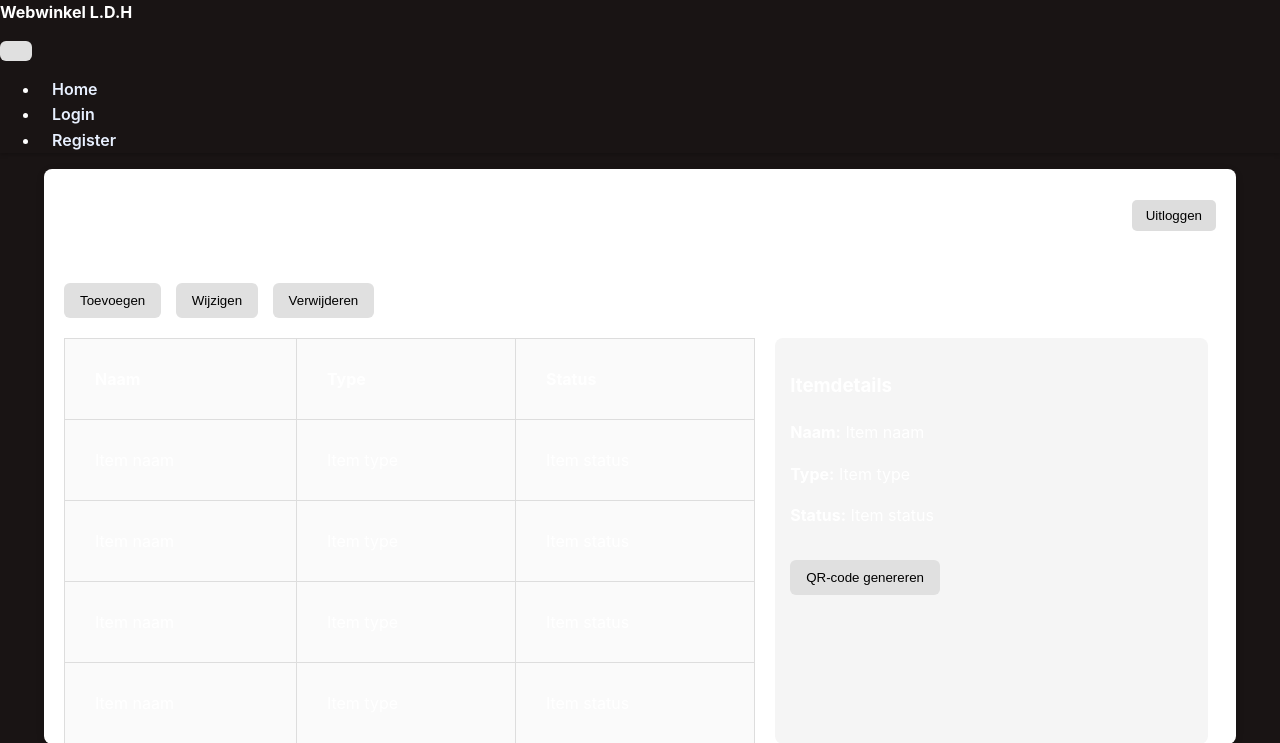
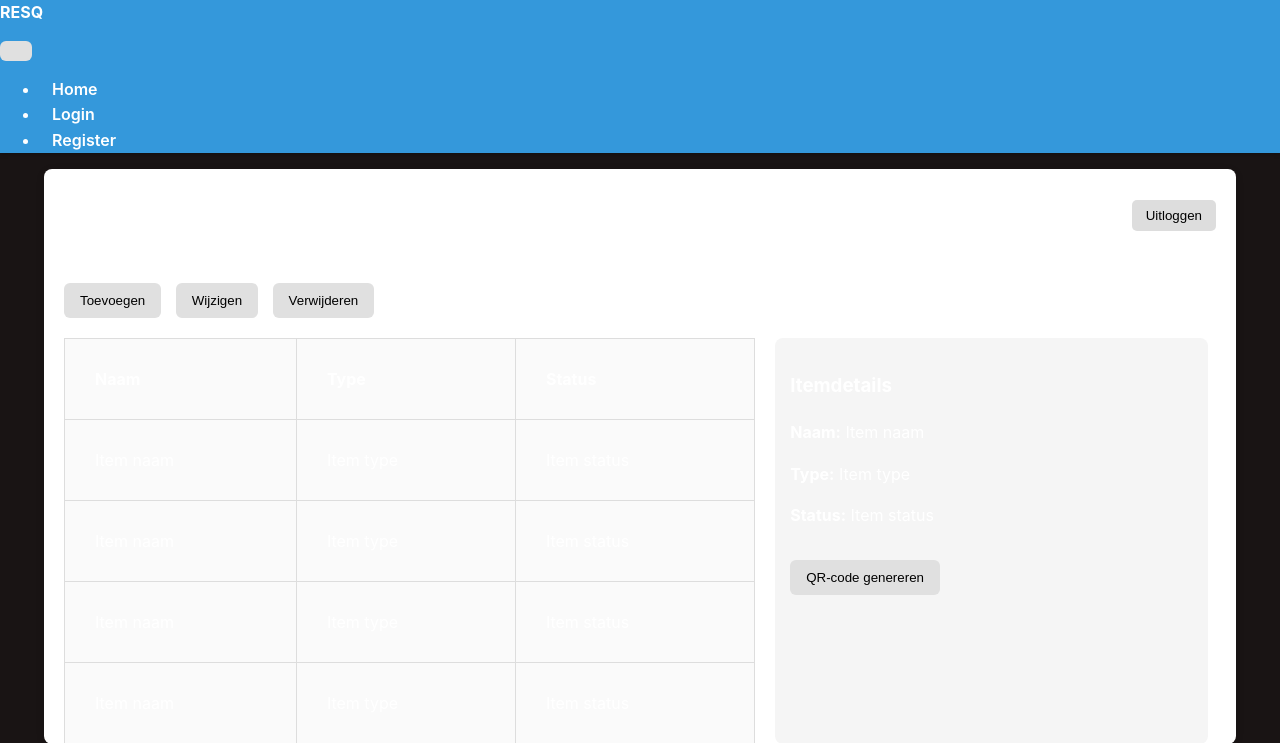
Before and after one commit to AventusCT/resq, a PHP site: page /inventarisbeheer.php in a window 1280 px wide. Shown: the top 743 px of the page. Run offline with PHP 8.4, Linux system fonts and the light colour scheme.

Commit message:
Update header.php
hdr

```diff
--- a/magazijn/public/Includes/header.php
+++ b/magazijn/public/Includes/header.php
@@ -3,7 +3,19 @@
 ?>
 <nav class="navbar navbar-expand-lg navbar-light bg-light">
     <div class="container-fluid">
-        <a class="navbar-brand" href="index.php">Webwinkel L.D.H</a>
+        <a class="navbar-brand" href="index.php">RESQ</a>
+        <style>
+            .navbar {
+                background-color: #3498db;
+            }
+            .navbar-brand,
+            .nav-link {
+                color: white !important;
+            }
+            .nav-link:hover {
+                color: #f1c40f !important;
+            }</style>
+
         <button class="navbar-toggler" type="button" data-bs-toggle="collapse" data-bs-target="#navbarNav"
                 aria-controls="navbarNav" aria-expanded="false" aria-label="Toggle navigation">
             <span class="navbar-toggler-icon"></span>
```
